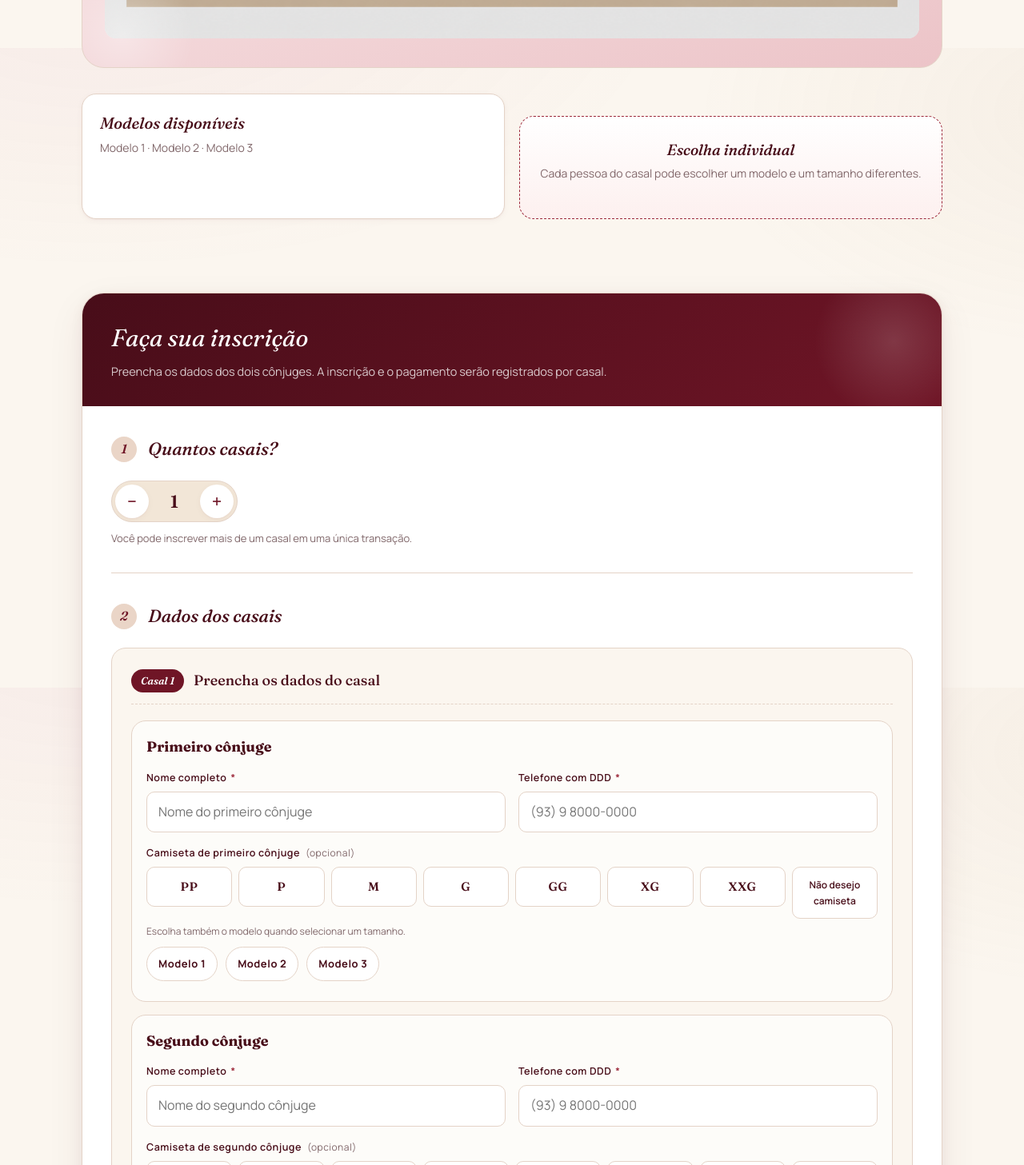
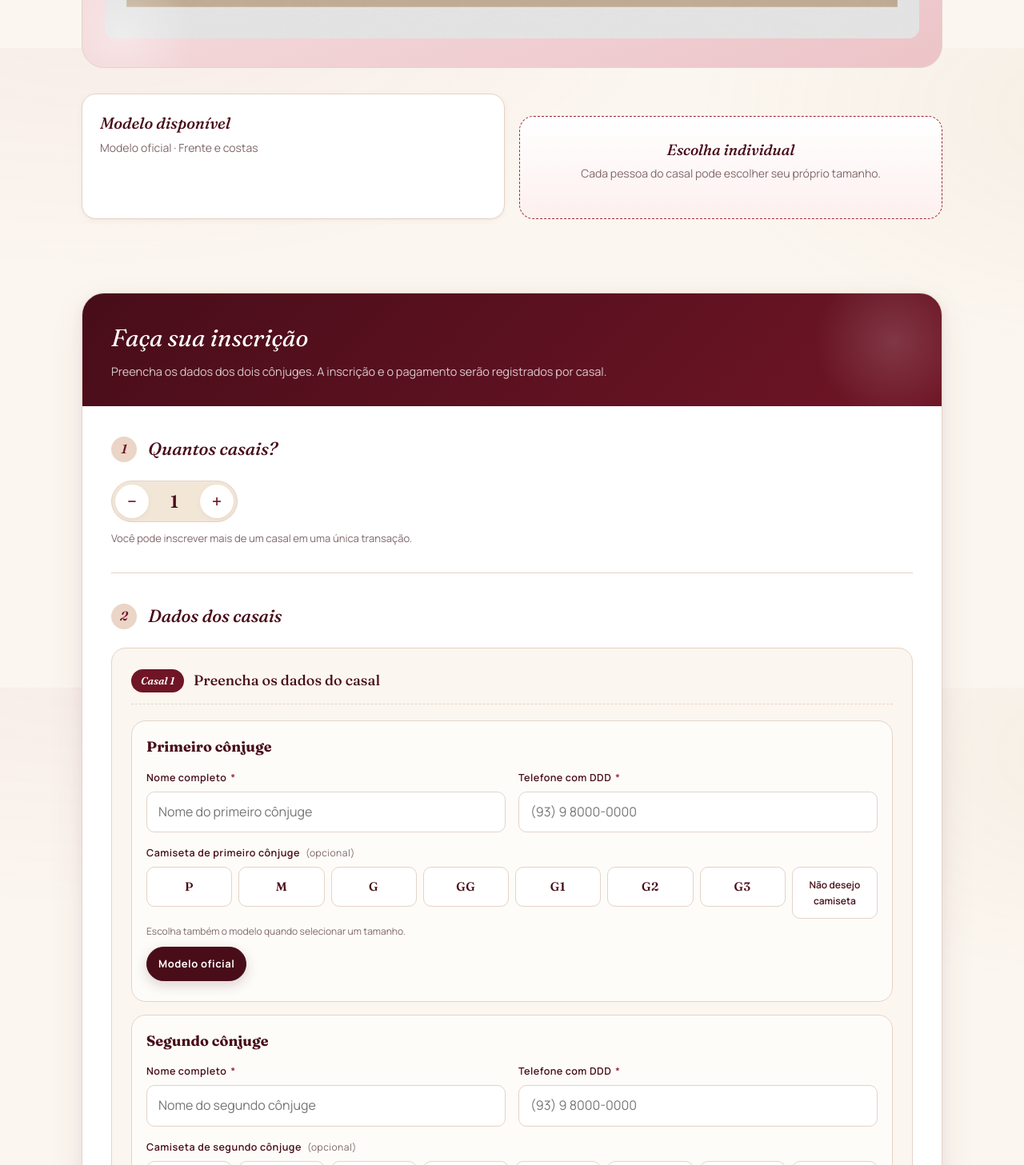
Before and after one commit to acampnsgracasnp-lang/pagamentos-site, a website: page pages/casais.html in a window 1280 px wide. Shown: the part 3140-4597 px from the top of the page at 80% size. Drawn offline with Linux system fonts and the light colour scheme.

Commit message:
Add files via upload

```diff
--- a/pages/casais.html
+++ b/pages/casais.html
@@ -1197,8 +1197,8 @@
           <p>Um final de semana preparado para casais que desejam fortalecer o amor, renovar a aliança e crescer juntos na fé.</p>
           <p>Serão momentos de oração, formação, convivência e partilha na Sede do Acampamento.</p>
           <div class="scripture">
-            "Assim, eles já não são dois, mas sim uma só carne."
-            <cite>Mateus 19,6</cite>
+            “Deus tem um plano para nós”
+            <cite>Jer 29,11</cite>
           </div>
         </div>
         <div class="about-visual">
@@ -1253,7 +1253,7 @@
       <div class="section-header">
         <div class="section-eyebrow">Camiseta oficial</div>
         <h2 class="section-title">Deus tem um plano para nós</h2>
-        <p class="section-sub">Escolha o modelo e o tamanho de cada cônjuge. A imagem e os nomes dos modelos podem ser atualizados pelo painel administrativo.</p>
+        <p class="section-sub">Escolha o tamanho da camiseta oficial para cada cônjuge. A imagem e o nome do modelo podem ser atualizados pelo painel administrativo.</p>
       </div>
 
       <div class="shirt-grid">
@@ -1261,21 +1261,21 @@
         <!-- VITRINE DA CAMISETA -->
         <div class="shirt-showcase">
           <img class="shirt-illustration couples-shirt-layout" id="shirt-layout-image"
-               src="/images/camisetas_retiro_casais.png"
-               alt="Layout da camiseta oficial do Retiro para Casais">
+               src="/images/camisetas_retiro_casais.png?v=20260818-2"
+               alt="Camiseta oficial do Retiro para Casais, frente e costas">
         </div>
 
         <!-- INFO LATERAL -->
         <div class="shirt-side">
 
           <div class="shirt-info-card">
-            <h3>Modelos disponíveis</h3>
-            <p id="shirt-models-description">Modelo 1: logos nos ombros · Modelo 2: logos centralizados · Modelo 3: logos empilhados. A frente é comum aos três modelos.</p>
+            <h3>Modelo disponível</h3>
+            <p id="shirt-models-description">Modelo oficial · Frente e costas</p>
           </div>
 
           <div class="pink-fallback">
             <h4>Escolha individual</h4>
-            <p>Cada pessoa do casal pode escolher um modelo e um tamanho diferentes.</p>
+            <p>Cada pessoa do casal pode escolher seu próprio tamanho.</p>
           </div>
         </div>
       </div>
@@ -1476,8 +1476,8 @@
     limiteIngressos: 250,
     ingressosVendidos: 0,
     exigeCamiseta: true,
-    tamanhosCamiseta: ["PP","P","M","G","GG","XG","XXG"],
-    modelosCamiseta: ["Modelo 1","Modelo 2","Modelo 3"],
+    tamanhosCamiseta: ["P","M","G","GG","G1","G2","G3"],
+    modelosCamiseta: ["Modelo oficial"],
     estoqueCamisetas: {},                      // ex.: { P: 100, M: 50 }  (0/ausente = ilimitado)
     vendidoCamisetas: {},                      // ex.: { P: 5, M: 3 }
     ativo: true,
@@ -1593,10 +1593,14 @@
     }
     if (eventData.local) $("event-location").innerHTML = eventData.local;
     if (eventData.bannerUrl) $("event-banner").src = eventData.bannerUrl;
-    if (eventData.camisetaImagemUrl) $("shirt-layout-image").src = eventData.camisetaImagemUrl;
-    if (Array.isArray(eventData.modelosCamiseta) && eventData.modelosCamiseta.length) {
-      $("shirt-models-description").textContent = eventData.modelosCamiseta.join(" · ");
-    }
+    const shirtImageUrl = eventData.camisetaImagemUrl || "/images/camisetas_retiro_casais.png";
+    $("shirt-layout-image").src = /\/images\/camisetas_retiro_casais\.png(?:\?|$)/i.test(shirtImageUrl)
+      ? shirtImageUrl.replace(/\?.*$/, "") + "?v=20260818-2"
+      : shirtImageUrl;
+    const shirtModels = getShirtModels();
+    $("shirt-models-description").textContent = shirtModels.length === 1
+      ? `${shirtModels[0]} · Frente e costas`
+      : shirtModels.join(" · ");
 
     if (eventData.valor) {
       const base = fmtBRLSplit(eventData.valor);
@@ -1637,14 +1641,24 @@
   /* =========================================================
      PARTICIPANTES
      ========================================================= */
+  function getShirtModels(){
+    const configured = Array.isArray(eventData.modelosCamiseta)
+      ? eventData.modelosCamiseta.map(model => String(model).trim()).filter(Boolean)
+      : [];
+    const onlyGenericPlaceholders = configured.length > 0
+      && configured.every(model => /^modelo\s*\d+$/i.test(model));
+    return configured.length && !onlyGenericPlaceholders ? configured : ["Modelo oficial"];
+  }
+
+  function getShirtSizes(){
+    return ["P","M","G","GG","G1","G2","G3"];
+  }
+
   function shirtFieldsHTML(idx, personKey, personLabel){
     if (eventData.exigeCamiseta === false) return "";
-    const realSizes = (eventData.tamanhosCamiseta || ["PP","P","M","G","GG","XG","XXG"])
-      .filter(s => !/n[ãa]o\s*dese/i.test(s));
+    const realSizes = getShirtSizes();
     const sizes = [...realSizes, NO_SHIRT_LABEL];
-    const models = Array.isArray(eventData.modelosCamiseta) && eventData.modelosCamiseta.length
-      ? eventData.modelosCamiseta
-      : ["Modelo 1","Modelo 2","Modelo 3"];
+    const models = getShirtModels();
 
     const sizeOptions = sizes.map((sz, i) => {
       const isNoShirt = /n[ãa]o\s*dese/i.test(sz);
@@ -1663,7 +1677,7 @@
 
     const modelOptions = models.map((model, i) => {
       const id = `model-${personKey}-${idx}-${i}`;
-      return `<div class="model-option"><input type="radio" name="model-${personKey}-${idx}" id="${id}" value="${model}"><label for="${id}">${model}</label></div>`;
+      return `<div class="model-option"><input type="radio" name="model-${personKey}-${idx}" id="${id}" value="${model}" ${models.length === 1 ? "checked" : ""}><label for="${id}">${model}</label></div>`;
     }).join("");
 
     return `
```
